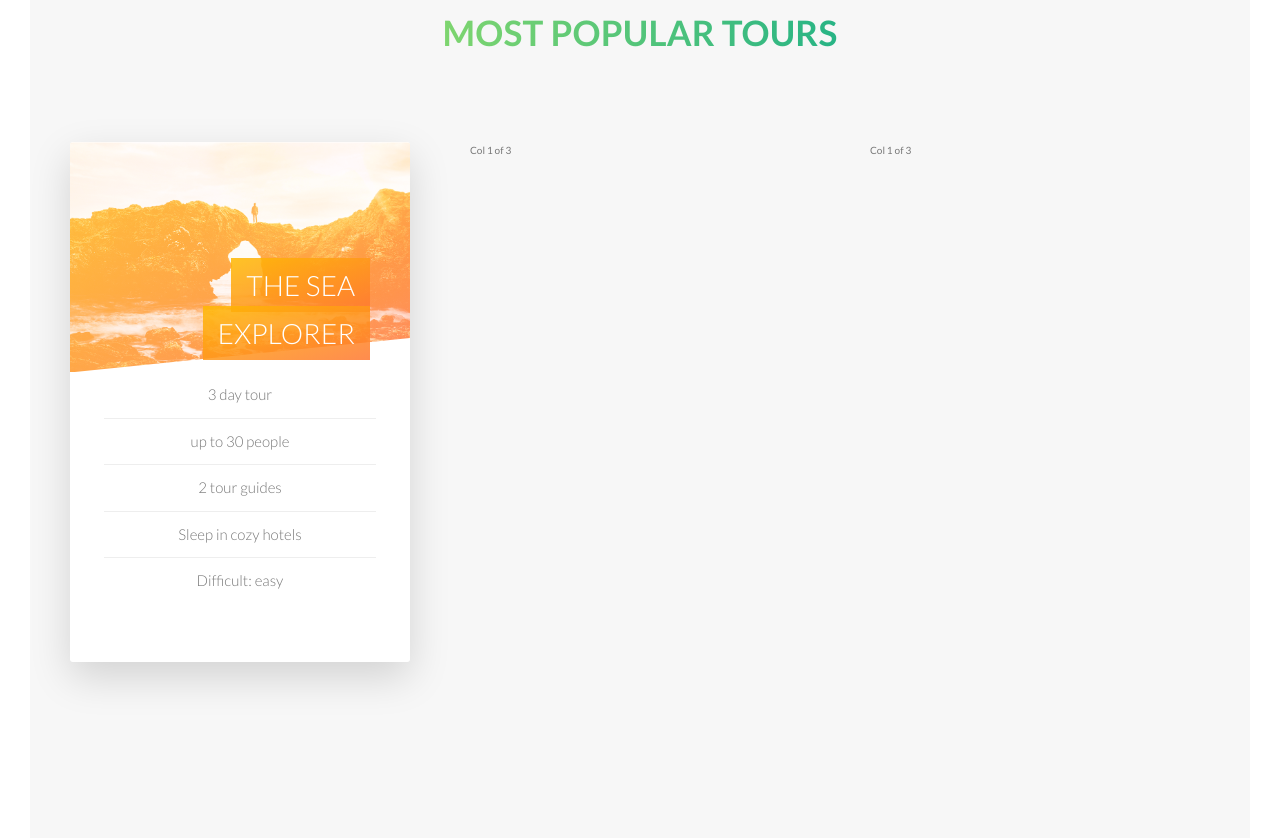
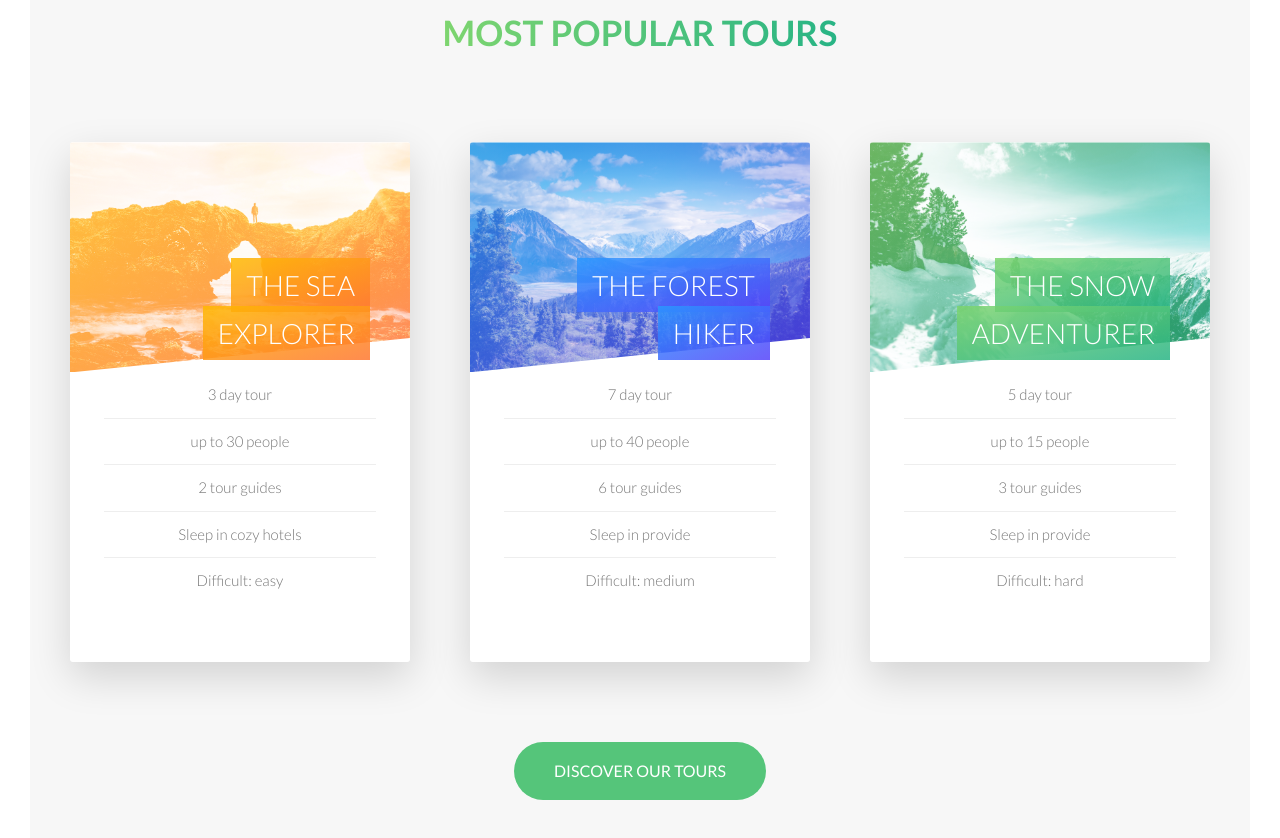
Before and after one commit to pedrofranki/css-course, a website: page Natours/index.html in a window 1280 px wide. Shown: the part 2433-3271 px from the top of the page. Drawn offline with Linux system fonts and the light colour scheme.

Commit message:
finish tours

```diff
--- a/Natours/index.html
+++ b/Natours/index.html
@@ -137,11 +137,68 @@
                        </div>
                     </div>
                     <div class="col-1-of-3">
-                        Col 1 of 3
+                        <div class="card">
+                            <div class="card__side card__side--front ">
+                                 <div class="card__picture card__picture--2">
+                                     &nbsp;
+                                 </div>
+                                 <h4 class="card__heading">
+                                     <span class="card__heading-span card__heading-span--2">The forest hiker</span>
+                                 </h4>
+                                 <div class="card__details">
+                                     <ul>
+                                         <li>7 day tour</li>
+                                         <li>up to 40 people</li>
+                                         <li>6 tour guides</li>
+                                         <li>Sleep in provide</li>
+                                         <li>Difficult: medium</li>
+                                     </ul>
+                                 </div>
+                            </div>
+                             <div class="card__side card__side--back card__side--back-2">
+                                 <div class="card__cta">
+                                     <div class="card__price-box">
+                                         <p class="card__price-only">Only</p>
+                                         <p class="card__price-value">$600</p>
+                                     </div>
+                                     <a href="#" class="btn btn--white">Book now</a>
+                                 </div>
+                             </div>
+                        </div>
                     </div>
                     <div class="col-1-of-3">
-                        Col 1 of 3
+                        <div class="card">
+                            <div class="card__side card__side--front ">
+                                 <div class="card__picture card__picture--3">
+                                     &nbsp;
+                                 </div>
+                                 <h4 class="card__heading">
+                                     <span class="card__heading-span card__heading-span--3">The snow adventurer</span>
+                                 </h4>
+                                 <div class="card__details">
+                                     <ul>
+                                         <li>5 day tour</li>
+                                         <li>up to 15 people</li>
+                                         <li>3 tour guides</li>
+                                         <li>Sleep in provide</li>
+                                         <li>Difficult: hard</li>
+                                     </ul>
+                                 </div>
+                            </div>
+                             <div class="card__side card__side--back card__side--back-3">
+                                 <div class="card__cta">
+                                     <div class="card__price-box">
+                                         <p class="card__price-only">Only</p>
+                                         <p class="card__price-value">$500</p>
+                                     </div>
+                                     <a href="#" class="btn btn--white">Book now</a>
+                                 </div>
+                             </div>
+                        </div>
                     </div>
+                </div>
+                <div class="u-center-text">
+                    <a href="#" class="btn btn--green btn--animated">Discover our tours</a>
                 </div>
 
             </section>
--- a/Natours/sass/components/_button.scss
+++ b/Natours/sass/components/_button.scss
@@ -30,6 +30,14 @@
         color: $color-grey-dark;
         &::after{
             background-color: $color-white;
+        }
+    }
+
+    &--green{
+        color: $color-white;
+        background-color: $color-primary;
+        &::after{
+            background-color: $color-primary;
         }
     }
 
--- a/Natours/sass/components/_card.scss
+++ b/Natours/sass/components/_card.scss
@@ -30,6 +30,16 @@
             &-1{
                 background-image: linear-gradient(to right bottom, $color-secondary-light, $color-secondary-dark);
             }
+
+            &-2{
+                background-image:linear-gradient(to right bottom,
+                rgba($color-tertiary-light, .85), rgba($color-tertiary-dark, .85));
+            }
+
+            &-3{
+                background-image: linear-gradient(to right bottom,
+                rgba($color-primary-light, .85), rgba($color-primary-dark, .85));
+            }
         }
     }
 
@@ -53,11 +63,13 @@
         }
 
         &--2{
-            background-image: url(../img/nat-5.jpg);
+            background-image:linear-gradient(to right bottom,
+            rgba($color-tertiary-light, .85), rgba($color-tertiary-dark, .85)), url(../img/nat-6.jpg);
         }
 
         &--3{
-            background-image: url(../img/nat-5.jpg);
+            background-image: linear-gradient(to right bottom,
+            rgba($color-primary-light, .85), rgba($color-primary-dark, .85)), url(../img/nat-7.jpg);
         }
     }
 
@@ -81,6 +93,16 @@
         &--1{
             background-image: linear-gradient(to right bottom,
             rgba($color-secondary-light, .85), rgba($color-secondary-dark, .85));
+        }
+
+        &--2{
+            background-image: linear-gradient(to right bottom,
+            rgba($color-tertiary-light, .85), rgba($color-tertiary-dark, .85));
+        }
+
+        &--3{
+            background-image: linear-gradient(to right bottom,
+            rgba($color-primary-light, .85), rgba($color-primary-dark, .85));
         }
     }
 
```
Also changed, not shown: Natours/css/style.css.
